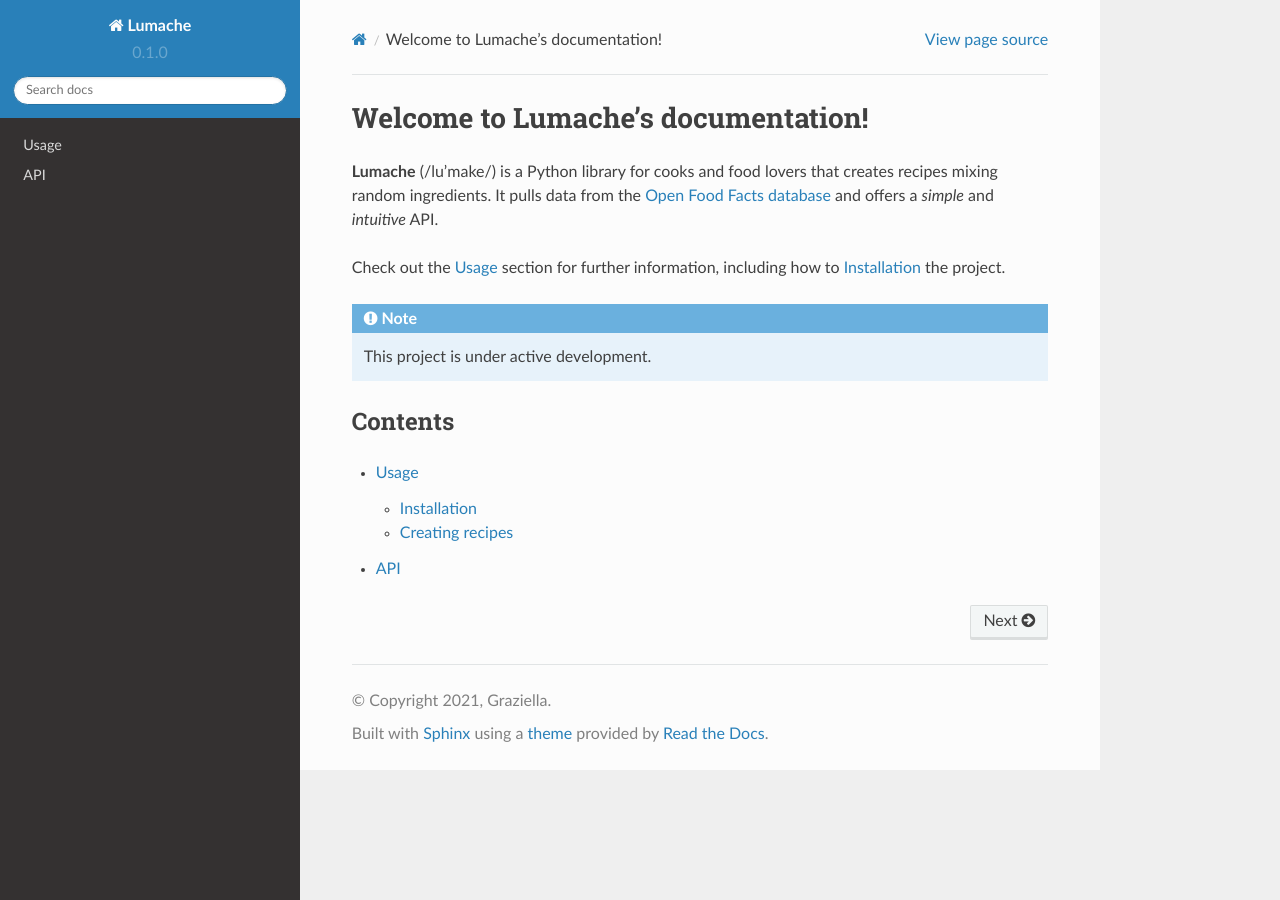
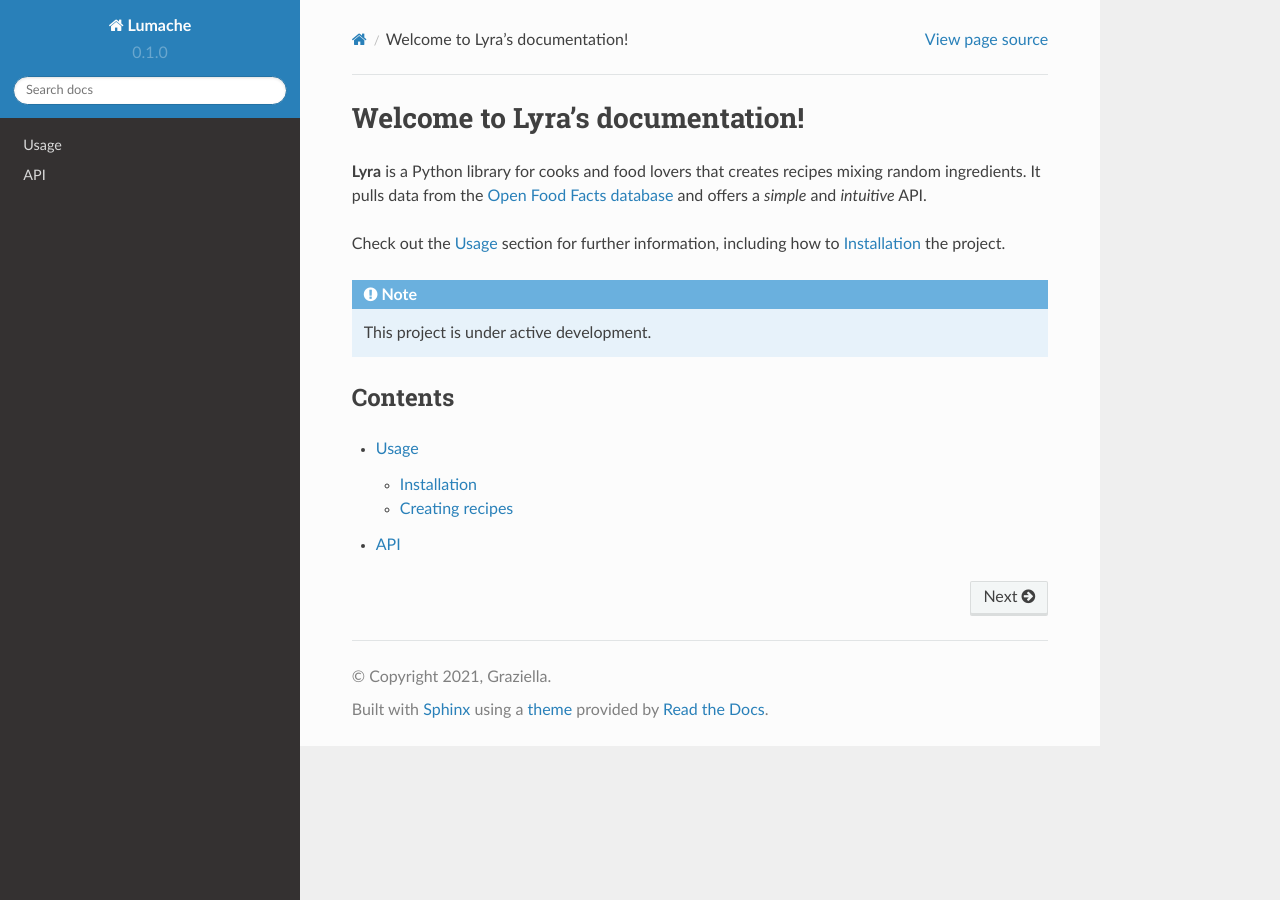
Before and after one commit to jennifer0120/lyraml, a Sphinx documentation site: the page built from docs/source/index.rst, in a window 1280 px wide. Built offline with Sphinx 7.4.7 and the Read the Docs theme 2.0.0, drawn with Linux system fonts in a browser that asks for light colours.

Commit message:
update documentation name

```diff
--- a/docs/source/index.rst
+++ b/docs/source/index.rst
@@ -1,7 +1,7 @@
-Welcome to Lumache's documentation!
+Welcome to Lyra's documentation!
 ===================================
 
-**Lumache** (/lu'make/) is a Python library for cooks and food lovers
+**Lyra** is a Python library for cooks and food lovers
 that creates recipes mixing random ingredients.
 It pulls data from the `Open Food Facts database <https://world.openfoodfacts.org/>`_
 and offers a *simple* and *intuitive* API.
```
